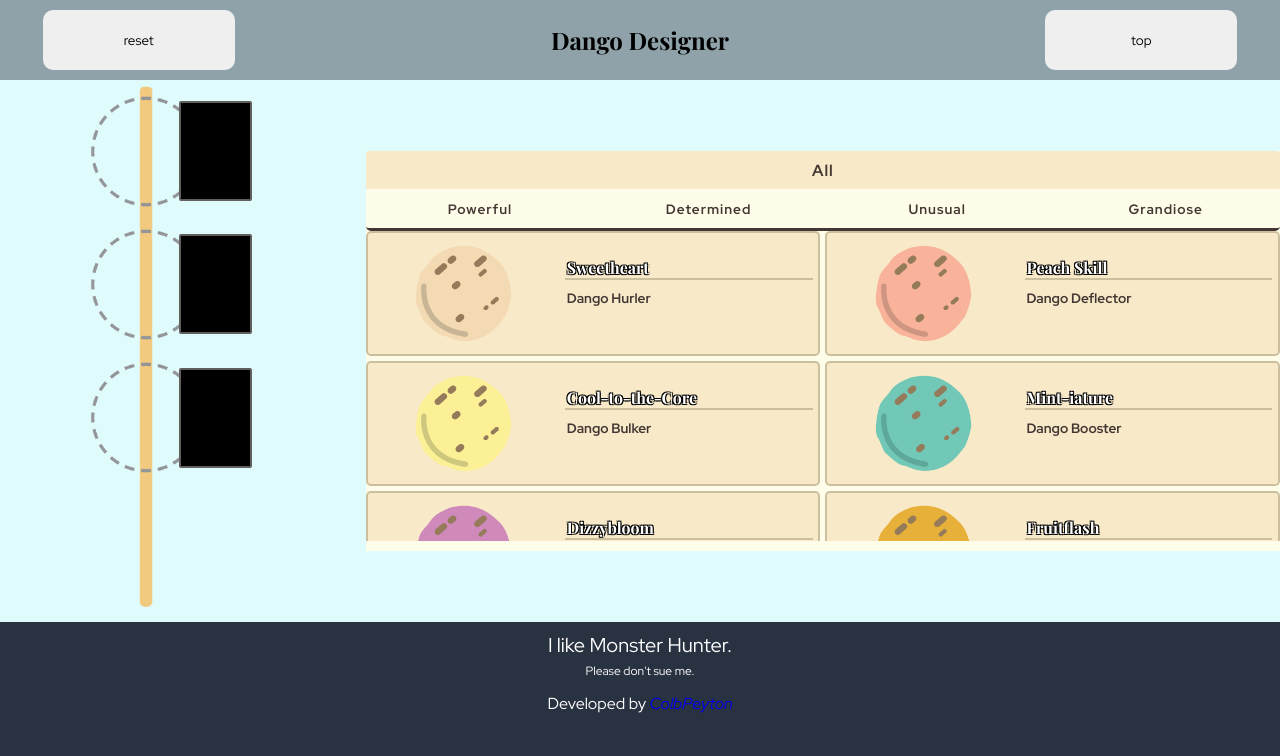
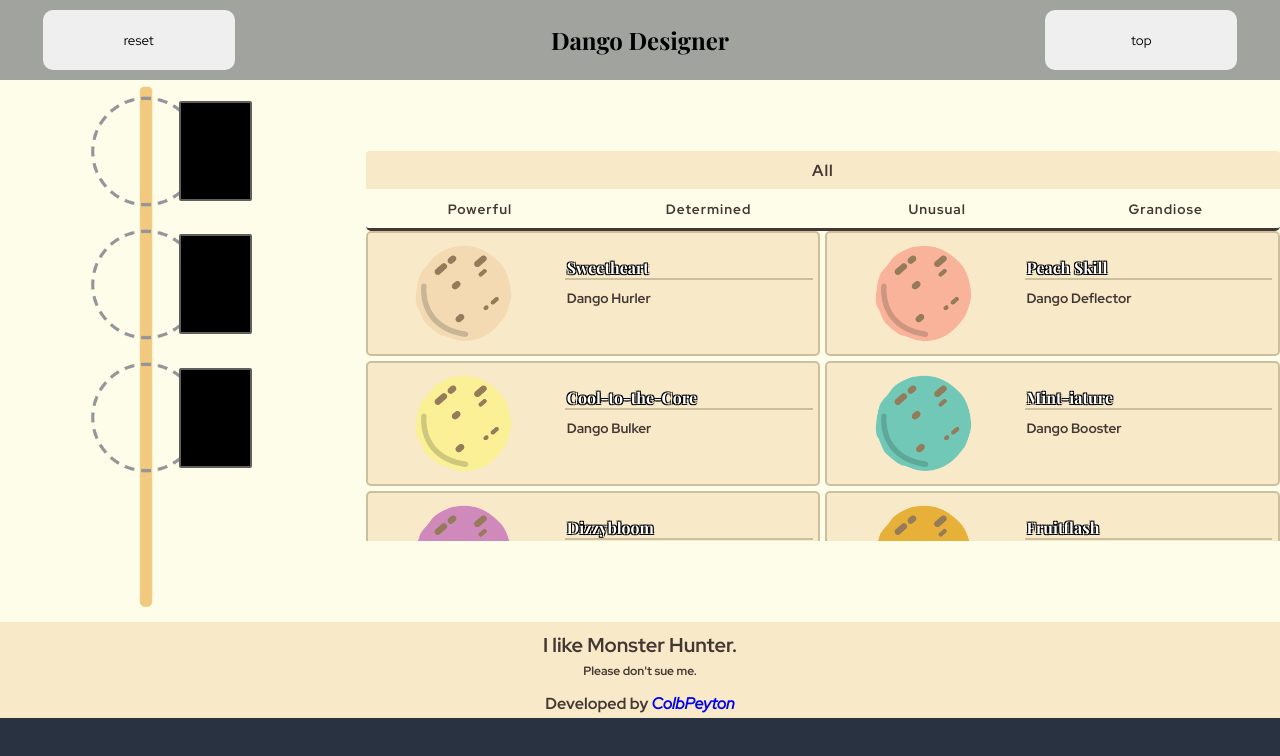
Before and after one commit to ColbPeyton/design-dango, a React (Create React App) app: page / in a window 1280 px wide. Shown: the top 756 px of the page. Built offline with nearby package versions, Linux system fonts and the light colour scheme; a web font is replaced by a local one.

Commit message:
update app and footer styling

```diff
--- a/src/styles/App.scss
+++ b/src/styles/App.scss
@@ -4,8 +4,7 @@
     width: 100%;
     height: 100%;
     max-width: 2000px;
-    background-color: $background-light;
-
+    background-color: $background-dango-selection;
 
     .container-dango-selection-stick{
         width: 100%;
--- a/src/styles/Footer.scss
+++ b/src/styles/Footer.scss
@@ -8,8 +8,9 @@
     justify-content: center;
     align-items: center;
     flex-direction: column;
-    background-color: $background-dark;
-    color: #fff;
+    background-color: $background-dango;
+    color: $border-dango-selection;
+    font-weight: 700;
     .top{
         width: 100%;
         height: 70%;
@@ -20,6 +21,7 @@
         text-align: center;
         p{
             font-size: 0.75rem;
+
             &:first-child{
                 margin-bottom: 5px;
                 font-size: 1.25rem;
```
